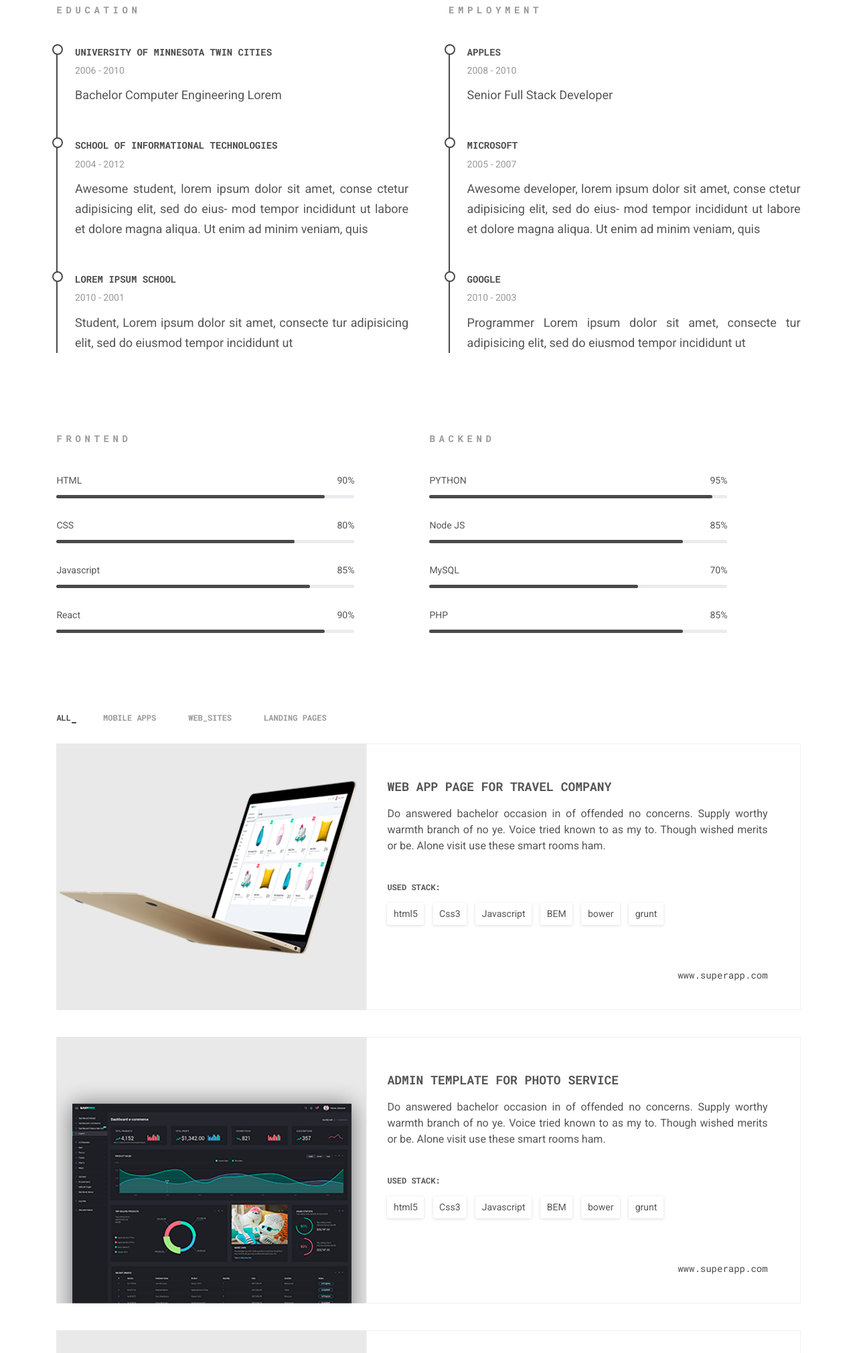
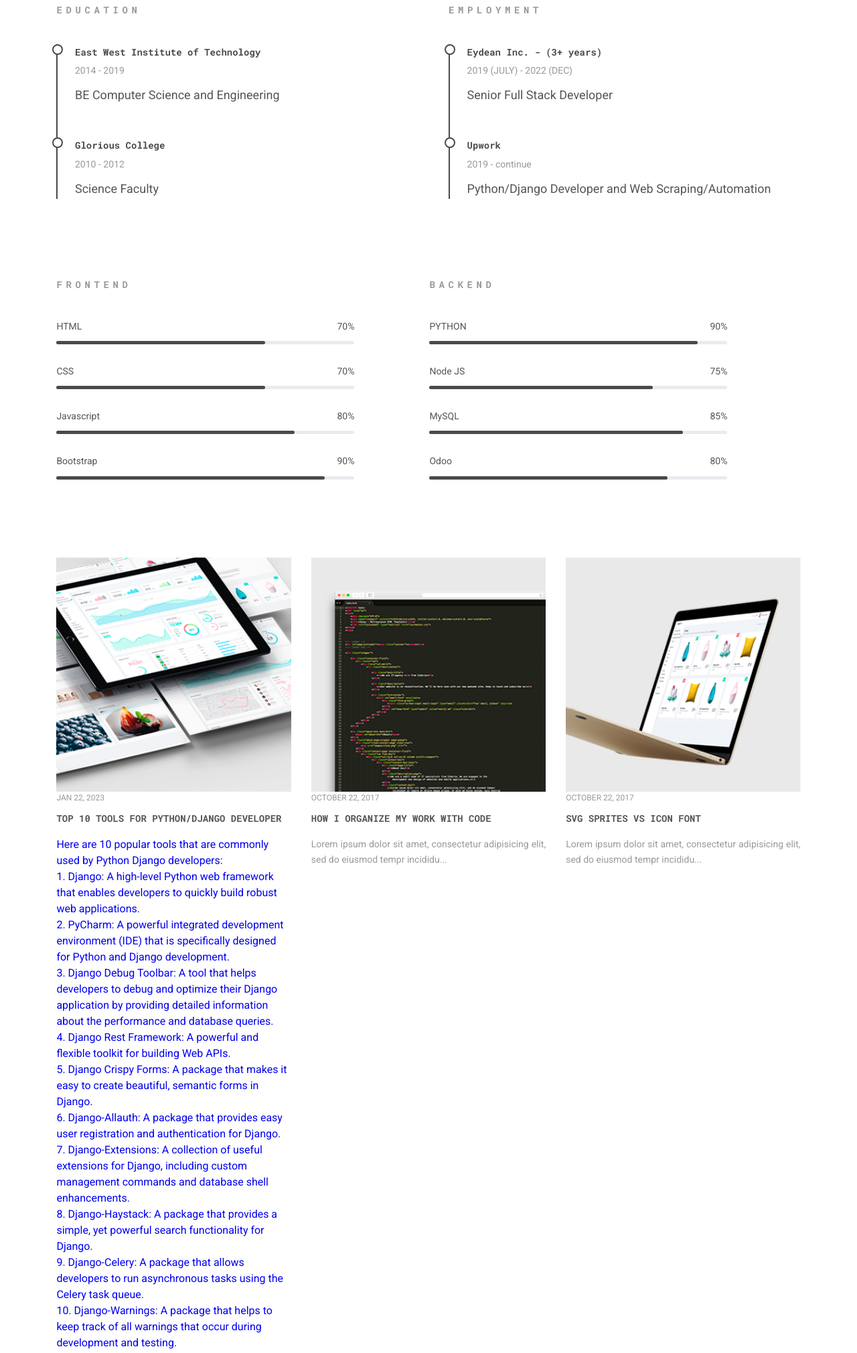
Before and after one commit to sunil-ghimire/sunilghimire, a plain HTML site: page index.html in a window 1280 px wide. Shown: the part 1470-3490 px from the top of the page at 67% size. Drawn offline with nearby package versions, Linux system fonts and the light colour scheme.

Commit message:
real data added

```diff
--- a/assets/css/style.css
+++ b/assets/css/style.css
@@ -934,6 +934,7 @@ figcaption {
   width: 30px;
   border-radius: 2px;
 }
+
 .color-1 {
   background-color: #4a4a4a;
 }
--- a/index.html
+++ b/index.html
@@ -203,45 +203,35 @@
                 <div class="resume__data">
                     <h3 class="resume__title text-sm">EDUCATION</h3>
                     <div class="resume__item">
-                        <h3 class="resume__subtitle text-sm">UNIVERSITY OF MINNESOTA TWIN CITIES</h3>
-                        <p class="resume__date text-sm">2006 - 2010</p>
-                        <p class="resume__description text-lg">Bachelor Computer Engineering Lorem</p>
+                        <h3 class="resume__subtitle text-sm">East West Institute of Technology</h3>
+                        <p class="resume__date text-sm">2014 - 2019</p>
+                        <p class="resume__description text-lg">BE Computer Science and Engineering</p>
                     </div>
                     <div class="resume__item">
-                        <h3 class="resume__subtitle text-sm">SCHOOL OF INFORMATIONAL TECHNOLOGIES</h3>
-                        <p class="resume__date text-sm">2004 - 2012</p>
-                        <p class="resume__description text-lg">Awesome student, lorem ipsum dolor sit amet, conse ctetur
-                            adipisicing elit, sed do eius- mod tempor incididunt ut labore et dolore magna aliqua. Ut
-                            enim ad minim veniam, quis</p>
-                    </div>
-                    <div class="resume__item">
-                        <h3 class="resume__subtitle text-sm">LOREM IPSUM SCHOOL</h3>
-                        <p class="resume__date text-sm">2010 - 2001</p>
-                        <p class="resume__description text-lg">Student, Lorem ipsum dolor sit amet, consecte tur
-                            adipisicing elit, sed do eiusmod tempor incididunt ut</p>
+                        <h3 class="resume__subtitle text-sm">Glorious College</h3>
+                        <p class="resume__date text-sm">2010 - 2012</p>
+                        <p class="resume__description text-lg">Science Faculty</p>
                     </div>
                 </div>
                 <div class="resume__data">
                     <h3 class="resume__title text-sm">EMPLOYMENT</h3>
                     <div class="resume__item">
-                        <h3 class="resume__subtitle text-sm">APPLES</h3>
-                        <p class="resume__date text-sm">2008 - 2010</p>
+                        <h3 class="resume__subtitle text-sm">Eydean Inc. - (3+ years)</h3>
+                        <p class="resume__date text-sm">2019 (JULY) - 2022 (DEC)</p>
                         <p class="resume__description text-lg">Senior Full Stack Developer</p>
                     </div>
                     <div class="resume__item">
-                        <h3 class="resume__subtitle text-sm">MICROSOFT</h3>
-                        <p class="resume__date text-sm">2005 - 2007</p>
-                        <p class="resume__description text-lg">Awesome developer, lorem ipsum dolor sit amet, conse
-                            ctetur adipisicing elit, sed do eius- mod tempor incididunt ut labore et dolore magna
-                            aliqua. Ut enim ad minim veniam, quis</p>
+                        <h3 class="resume__subtitle text-sm">Upwork</h3>
+                        <p class="resume__date text-sm">2019 - continue</p>
+                        <p class="resume__description text-lg">Python/Django Developer and Web Scraping/Automation</p>
                     </div>
-                    <div class="resume__item">
+                    <!-- <div class="resume__item">
                         <h3 class="resume__subtitle text-sm">GOOGLE</h3>
                         <p class="resume__date text-sm">2010 - 2003</p>
                         <p class="resume__description text-lg">Programmer Lorem ipsum dolor sit amet, consecte tur
                             adipisicing elit, sed do eiusmod tempor incididunt ut
                         </p>
-                    </div>
+                    </div> -->
                 </div>
             </div>
         </section>
@@ -257,15 +247,24 @@
                         <div class="skills__data">
                             <div class="skills__titles">
                                 <p class="skills__name text-sm">HTML</p>
-                                <span class="skills__number text-sm">90%</span>
+                                <span class="skills__number text-sm">70%</span>
                             </div>
                             <div class="skills__bar">
-                                <span class="skills__percentage" style="width: 90%"></span>
+                                <span class="skills__percentage" style="width: 70%"></span>
                             </div>
                         </div>
                         <div class="skills__data">
                             <div class="skills__titles">
                                 <p class="skills__name text-sm">CSS</p>
+                                <span class="skills__number text-sm">70%</span>
+                            </div>
+                            <div class="skills__bar">
+                                <span class="skills__percentage" style="width:70% "></span>
+                            </div>
+                        </div>
+                        <div class="skills__data">
+                            <div class="skills__titles">
+                                <p class="skills__name text-sm">Javascript</p>
                                 <span class="skills__number text-sm">80%</span>
                             </div>
                             <div class="skills__bar">
@@ -274,16 +273,7 @@
                         </div>
                         <div class="skills__data">
                             <div class="skills__titles">
-                                <p class="skills__name text-sm">Javascript</p>
-                                <span class="skills__number text-sm">85%</span>
-                            </div>
-                            <div class="skills__bar">
-                                <span class="skills__percentage" style="width:85% "></span>
-                            </div>
-                        </div>
-                        <div class="skills__data">
-                            <div class="skills__titles">
-                                <p class="skills__name text-sm">React</p>
+                                <p class="skills__name text-sm">Bootstrap</p>
                                 <span class="skills__number text-sm">90%</span>
                             </div>
                             <div class="skills__bar">
@@ -299,15 +289,24 @@
                         <div class="skills__data">
                             <div class="skills__titles">
                                 <p class="skills__name text-sm">PYTHON</p>
-                                <span class="skills__number text-sm">95%</span>
+                                <span class="skills__number text-sm">90%</span>
                             </div>
                             <div class="skills__bar">
-                                <span class="skills__percentage" style="width: 95%"></span>
+                                <span class="skills__percentage" style="width: 90%"></span>
                             </div>
                         </div>
                         <div class="skills__data">
                             <div class="skills__titles">
                                 <p class="skills__name text-sm">Node JS</p>
+                                <span class="skills__number text-sm">75%</span>
+                            </div>
+                            <div class="skills__bar">
+                                <span class="skills__percentage" style="width: 75%"></span>
+                            </div>
+                        </div>
+                        <div class="skills__data">
+                            <div class="skills__titles">
+                                <p class="skills__name text-sm">MySQL</p>
                                 <span class="skills__number text-sm">85%</span>
                             </div>
                             <div class="skills__bar">
@@ -316,20 +315,11 @@
                         </div>
                         <div class="skills__data">
                             <div class="skills__titles">
-                                <p class="skills__name text-sm">MySQL</p>
-                                <span class="skills__number text-sm">70%</span>
+                                <p class="skills__name text-sm">Odoo</p>
+                                <span class="skills__number text-sm">80%</span>
                             </div>
                             <div class="skills__bar">
-                                <span class="skills__percentage" style="width: 70%"></span>
-                            </div>
-                        </div>
-                        <div class="skills__data">
-                            <div class="skills__titles">
-                                <p class="skills__name text-sm">PHP</p>
-                                <span class="skills__number text-sm">85%</span>
-                            </div>
-                            <div class="skills__bar">
-                                <span class="skills__percentage" style="width: 85%"></span>
+                                <span class="skills__percentage" style="width: 80%"></span>
                             </div>
                         </div>
                     </div>
@@ -338,7 +328,7 @@
         </section>
 
         <!--=============== Projects ===============-->
-        <section class="work section container" id="portfolio">
+        <!-- <section class="work section container" id="portfolio">
             <h2 class="section__title">Work_</h2>
             <div class="project__categories">
                 <button class="category__btn text-xs active-work" data-filter="all">ALL</button>
@@ -412,10 +402,10 @@
                     </div>
                 </div>
             </div>
-        </section>
+        </section> -->
 
         <!--=============== Testimonials ===============-->
-        <section class="testimonials section">
+        <!-- <section class="testimonials section">
             <div class="testimonial__bg">
                 <div class="testimonial__icon"><i class="ri-double-quotes-r"></i></div>
 
@@ -468,7 +458,8 @@
 
                 </div>
             </div>
-        </section>
+        </section> -->
+
 
         <!--=============== Blog ===============-->
         <section class="blog section container" id="blog">
@@ -477,11 +468,72 @@
             <div class="posts__container grid">
                 <a href="blog_details.html" class="post__card">
                     <img src="assets/img/blog-1.png" alt="" class="post__img">
-                    <p class="post__date text-xs">October 22, 2017</p>
-                    <h3 class="post__title text-sm">HOW TO USE CSS-PREPROCESSOR</h3>
-                    <p class="post__description text-sm">Lorem ipsum dolor sit amet, consectetur adipisicing elit, sed
-                        do
-                        eiusmod tempr incididu...
+                    <p class="post__date text-xs">Jan 22, 2023</p>
+                    <h3 class="post__title text-sm">TOP 10 TOOLS FOR PYTHON/DJANGO DEVELOPER</h3>
+                    <p class="post__description text-sm">
+                        <ul>
+                            Here are 10 popular tools that are commonly used by Python Django developers:
+                            <li>
+                                1. Django: A high-level Python web framework that enables developers to quickly build
+                                robust
+                                web applications.
+                            </li>
+
+                            <li>
+                                2. PyCharm: A powerful integrated development environment (IDE) that is specifically
+                                designed
+                                for Python and Django development.
+                            </li>
+
+                            <li>
+                                3. Django Debug Toolbar: A tool that helps developers to debug and optimize their Django
+                                application by providing detailed information about the performance and database
+                                queries.
+                            </li>
+
+                            <li>
+                                4. Django Rest Framework: A powerful and flexible toolkit for building Web APIs.
+                            </li>
+
+                            <li>
+                                5. Django Crispy Forms: A package that makes it easy to create beautiful, semantic forms
+                                in
+                                Django.
+                            </li>
+
+                            <li>
+                                6. Django-Allauth: A package that provides easy user registration and authentication for
+                                Django.
+                            </li>
+
+                            <li>
+                                7. Django-Extensions: A collection of useful extensions for Django, including custom
+                                management
+                                commands and database shell enhancements.
+                            </li>
+
+                            <li>
+                                8. Django-Haystack: A package that provides a simple, yet powerful search functionality
+                                for
+                                Django.
+                            </li>
+
+                            <li>
+                                9. Django-Celery: A package that allows developers to run asynchronous tasks using the
+                                Celery
+                                task queue.
+                            </li>
+
+                            <li>
+                                10. Django-Warnings: A package that helps to keep track of all warnings that occur
+                                during
+                                development and testing.
+                            </li>
+
+                            It's important to note that this is not an exhaustive list, and there are many other useful
+                            tools available for Python Django development. Additionally, the specific tools used will
+                            depend on the project requirements and the developer's preferences.
+                        </ul>
                     </p>
                 </a>
 
```
